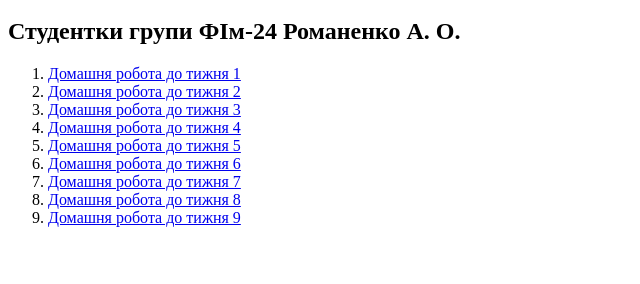
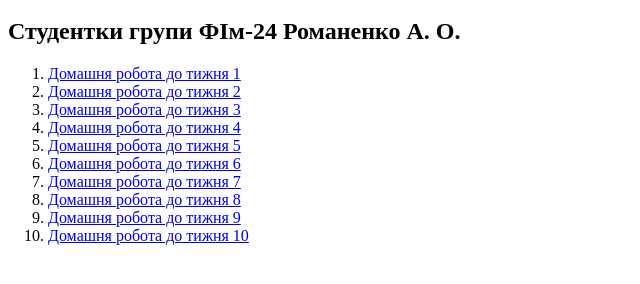
Before and after one commit to kisochkar/FIm-24, a plain HTML site: page index.html in a window 1280 px wide. Shown: the part 48-332 px from the top of the page, without its empty margins (0-640 px from the left). Drawn offline with Linux system fonts and the light colour scheme.

Commit message:
Add files via upload

```diff
--- a/index.html
+++ b/index.html
@@ -17,6 +17,7 @@
 <li><a href="lw1/laboratorywork1.html" target="_blank">Домашня робота до тижня 7</a></li>
 <li><a href="lw2/laboratorywork2.html" target="_blank">Домашня робота до тижня 8</a></li>
 <li><a href="hv9/homvork9.html" target="_blank">Домашня робота до тижня 9</a></li>
+<li><a href="hv10/homvork10.html" target="_blank">Домашня робота до тижня 10</a></li>
 </ol>
 </body>
 </html>
```
